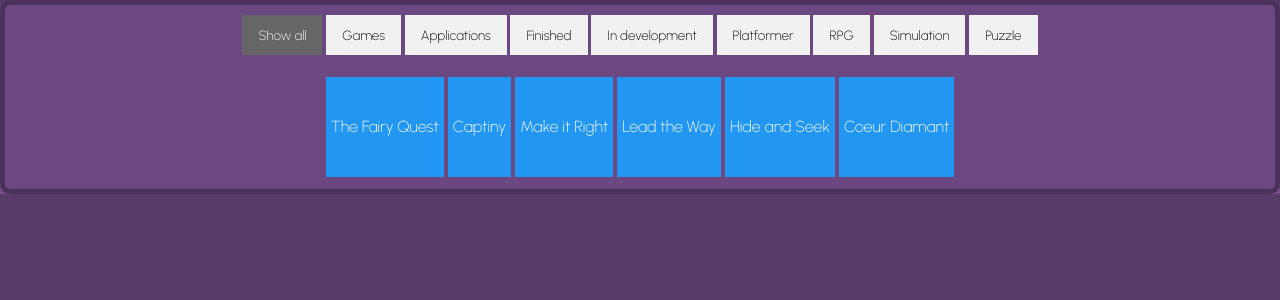
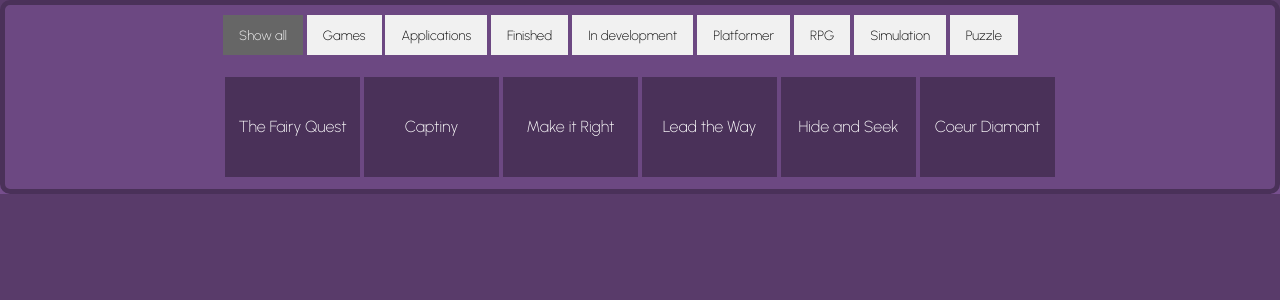
Before and after one commit to TheanaProductions/TheanaProductions_website, a PHP site: page /games.html in a window 1280 px wide. Shown: the part 193-493 px from the top of the page. Run offline with PHP 8.4, Linux system fonts and the light colour scheme.

Commit message:
Update gamesStyle.css

```diff
--- a/style/gamesStyle.css
+++ b/style/gamesStyle.css
@@ -22,13 +22,14 @@
 
 .filterDiv {
     float: left;
-    background-color: #2196F3;
+    background-color: #4A3159;
     color: #ffffff;
     line-height: 100px;
     text-align: center;
     margin: 2px;
     padding: 0px 5px 0px 5px;
     display: none;
+    width: 125px;
 }
 
 .show {
```
